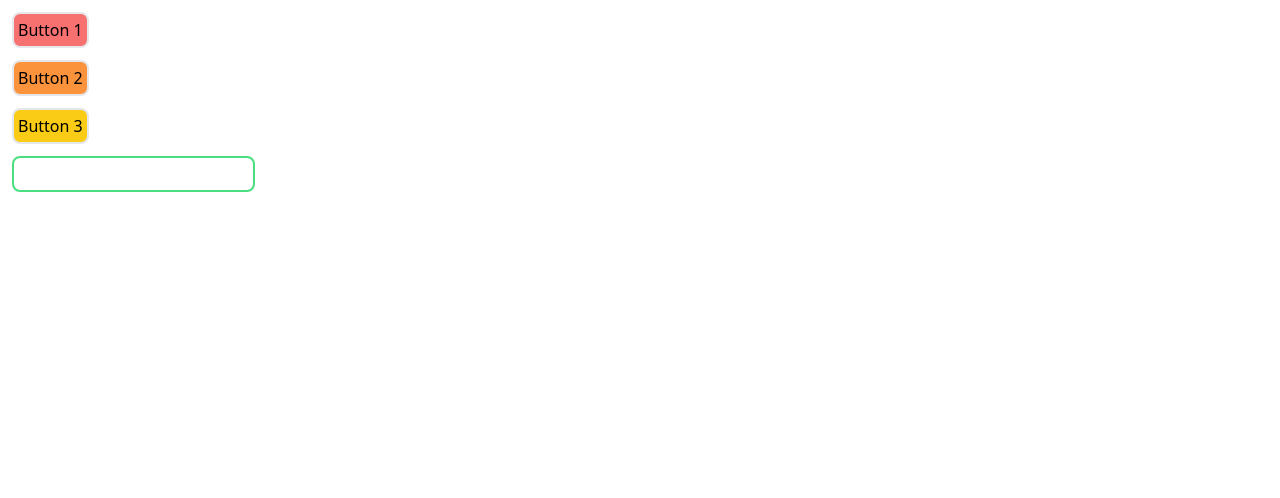
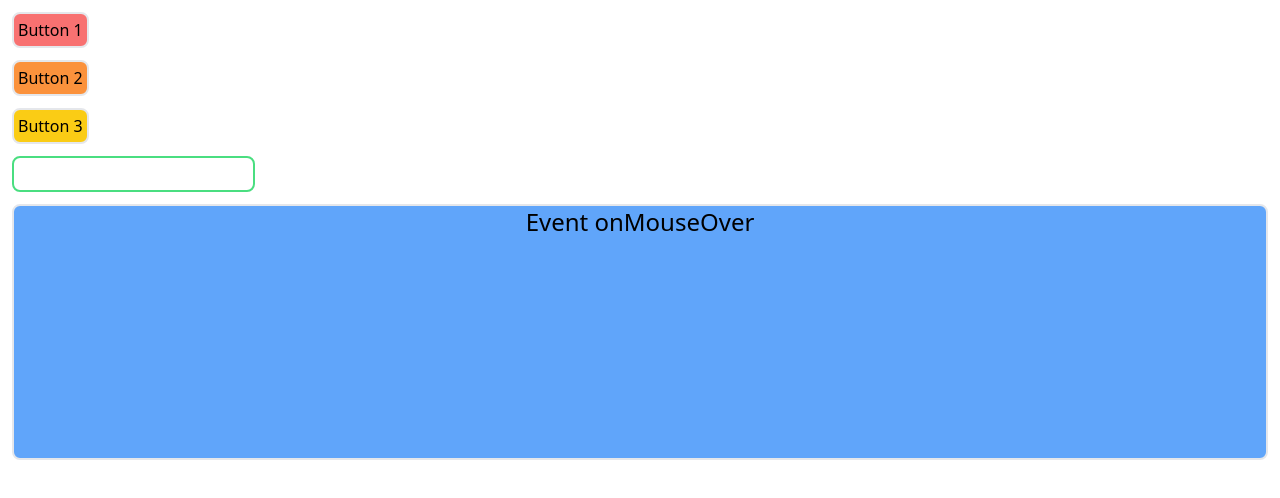
Before and after one commit to soAcademy/workshop-state-and-event, a React (Create React App) app: page / in a window 1280 px wide. Shown: the top 498 px of the page. Built offline with nearby package versions, Linux system fonts and the light colour scheme.

Commit message:
feat: Event5

```diff
--- a/src/App.js
+++ b/src/App.js
@@ -31,6 +31,7 @@ import Event1 from "./Events/Event1";
 import Event2 from "./Events/Event2";
 import Event3 from "./Events/Event3";
 import Event4 from "./Events/Event4";
+import Event5 from "./Events/Event5";
 
 const App = () => {
   return (
@@ -39,7 +40,7 @@ const App = () => {
       <Event2 />
       <Event3 />
       <Event4 />
-      {/* <Event5 /> */}
+      <Event5 />
       {/* <Event6 /> */}
       {/* <Event7 /> */}
       {/* <Event8 /> */}
--- /dev/null
+++ b/src/Events/Event5.js
@@ -0,0 +1,14 @@
+import React from "react";
+
+const Event5 = () => {
+  return (
+    <div
+      className="bg-blue-400 border-2 rounded-lg h-64 text-center text-2xl m-3 "
+      onMouseOver={() => console.log("Hello 5")}
+    >
+      Event onMouseOver
+    </div>
+  );
+};
+
+export default Event5;
```
